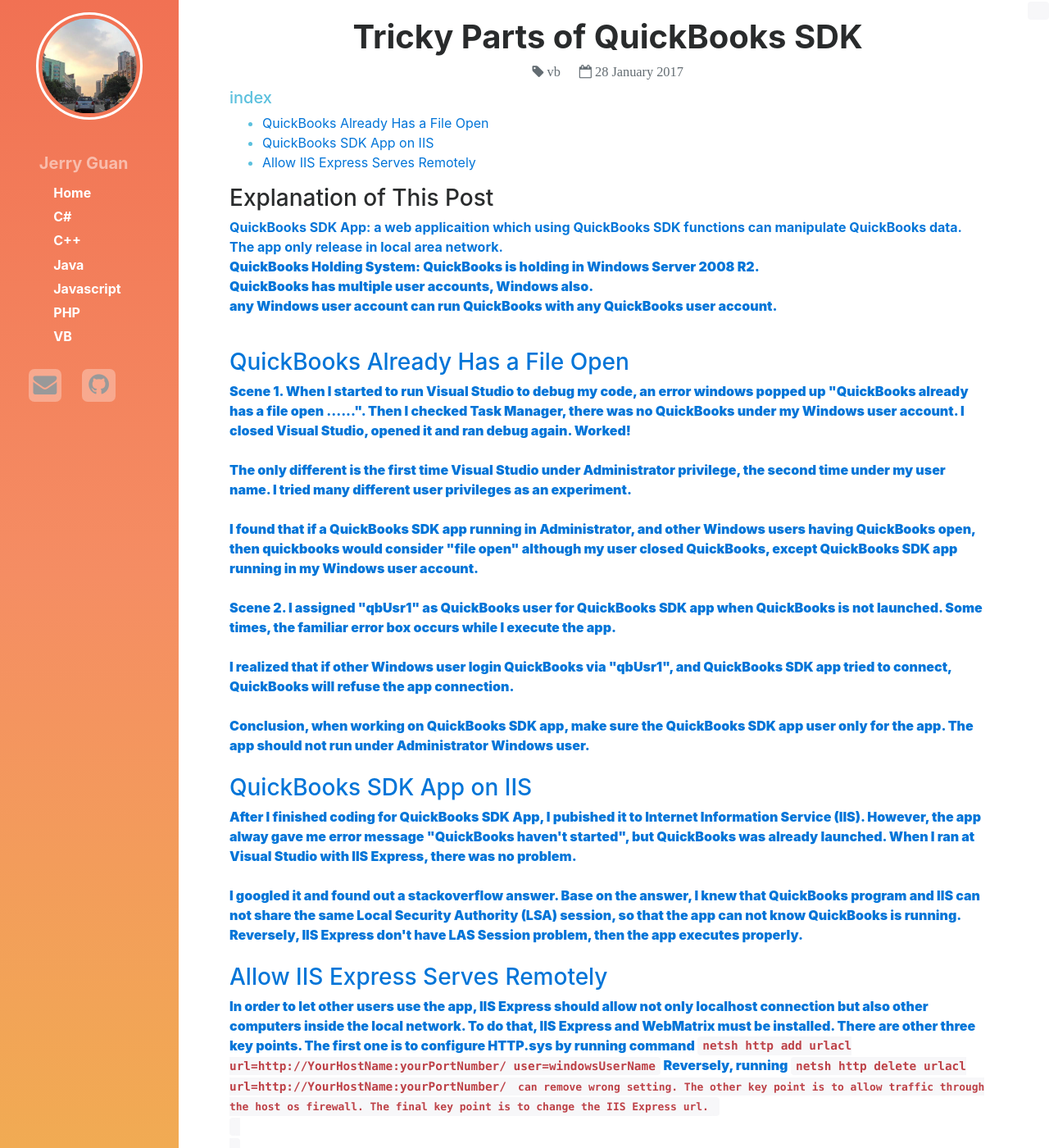
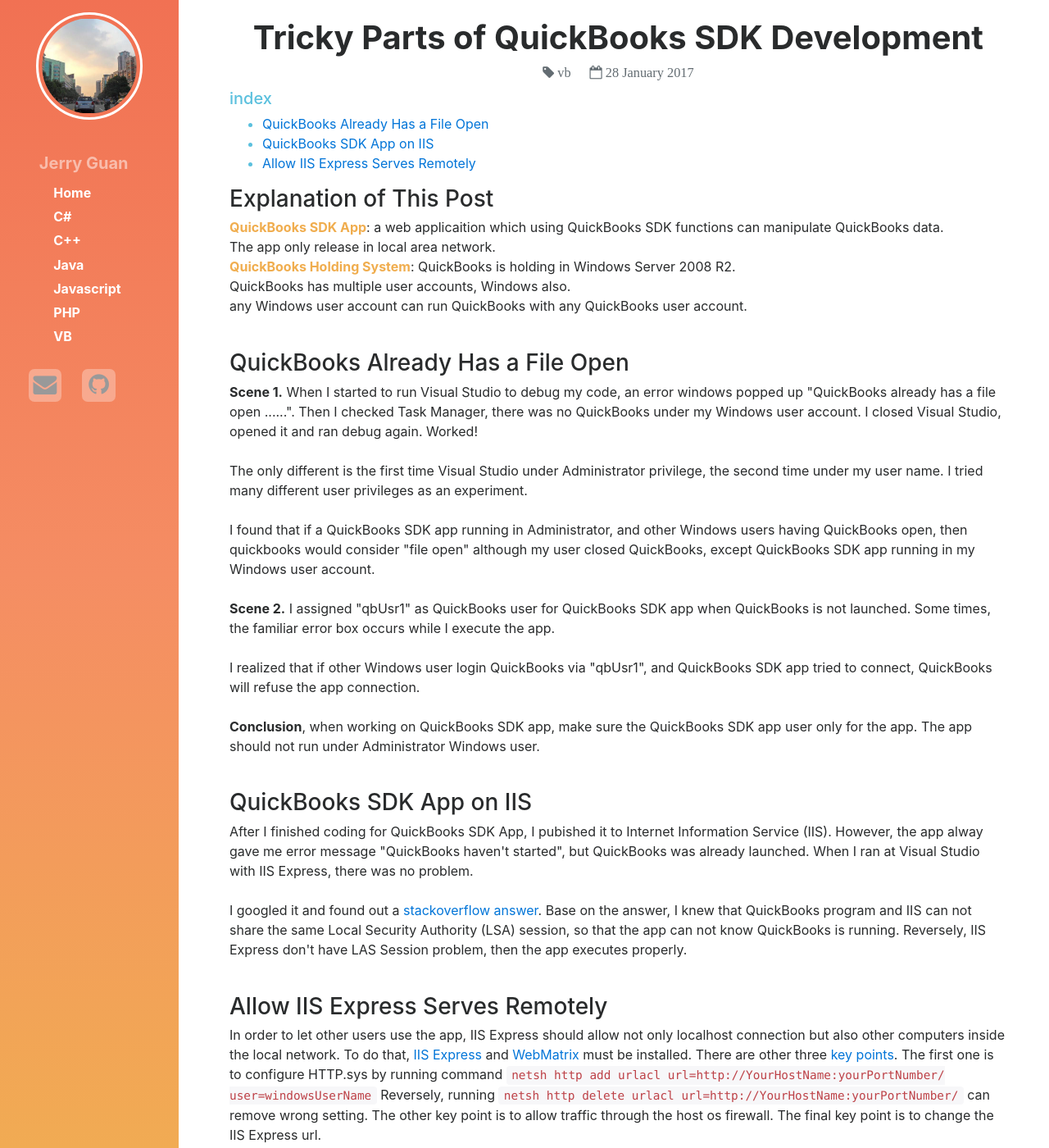
Before and after one commit to weg896/weg896.github.io, a Jekyll site: the page built from _posts/2017-01-28-Tricky-Parts-of-Quickbooks-SDK-Development.html, in a window 1280 px wide and 1400 px high. Shown: the whole window at 82% size. Built offline with Jekyll 4.4.1, drawn with Linux system fonts in a browser that asks for light colours; nearby versions of some CDN libraries; Markdown is read by kramdown in place of the engine named in the settings; a style sheet for code colours, icons or effects is not loaded.

Commit message:
fix line probmels

```diff
--- a/_layouts/default.html
+++ b/_layouts/default.html
@@ -51,17 +53,20 @@
             </div>
         </ul>
     </div>
-    <div class="blog-container">
+    <div class="blog-container cd-container">
         <div class="blog-nav-mapping">
             <p>Welcome!</p>
         </div>
         <div class="blog-content">
-           {{content}}
+            {{content}}
         </div>
-
+        <a href="#0" class="cd-top">
+            <i class="fa fa-arrow-up" aria-hidden="true"></i>
+        </a>
     </div>
-    <script src="https://code.jquery.com/jquery-3.1.1.slim.min.js"
-        integrity="sha384-A7FZj7v+d/sdmMqp/nOQwliLvUsJfDHW+k9Omg/a/EheAdgtzNs3hpfag6Ed950n"
+    <script
+        src="https://code.jquery.com/jquery-3.1.1.min.js"
+        integrity="sha256-hVVnYaiADRTO2PzUGmuLJr8BLUSjGIZsDYGmIJLv2b8="
         crossorigin="anonymous"></script>
     <script src="https://cdnjs.cloudflare.com/ajax/libs/tether/1.4.0/js/tether.min.js"
         integrity="sha384-DztdAPBWPRXSA/3eYEEUWrWCy7G5KFbe8fFjk5JAIxUYHKkDx6Qin1DkWx51bBrb"
@@ -70,6 +75,7 @@
         integrity="sha384-vBWWzlZJ8ea9aCX4pEW3rVHjgjt7zpkNpZk+02D9phzyeVkE+jo0ieGizqPLForn"
         crossorigin="anonymous"></script>
     <script src="https://cdnjs.cloudflare.com/ajax/libs/highlight.js/9.9.0/highlight.min.js"></script>
+    <script src="{{ site.url }}/js/backtop.js"></script>
     <script>hljs.initHighlightingOnLoad();</script>
 </body>
 </html>
--- a/_posts/2017-01-28-Tricky-Parts-of-Quickbooks-SDK.html
+++ b/_posts/2017-01-28-Tricky-Parts-of-Quickbooks-SDK-Development.html
@@ -1,6 +1,6 @@
 ---
 layout: default
-title: Tricky Parts of QuickBooks SDK
+title: Tricky Parts of QuickBooks SDK Development
 meta: "When using QuickBooks SDK for web application, there are many tricky parts like traps"
 date: 2017-01-28
 category: vb
@@ -17,9 +17,9 @@
     </div>
     <h3>Explanation of This Post</h3>
     <article>
-        <strong class="text-primary">QuickBooks SDK App</srtong>: a web applicaition which using QuickBooks SDK functions can manipulate QuickBooks data.<br/>
+        <strong class="text-warning">QuickBooks SDK App</strong>: a web applicaition which using QuickBooks SDK functions can manipulate QuickBooks data.<br/>
                 &#09;&#09;The app only release in local area network.<br/>
-        <strong class="text-primary">QuickBooks Holding System</srtong>: QuickBooks is holding in Windows Server 2008 R2.<br/>
+        <strong class="text-warning">QuickBooks Holding System</strong>: QuickBooks is holding in Windows Server 2008 R2.<br/>
                 &#09;&#09;QuickBooks has multiple user accounts, Windows also.<br/>
                 &#09;&#09;any Windows user account can run QuickBooks with any QuickBooks user account.<br/>
     </article>
@@ -57,7 +57,7 @@
         However, the app alway gave me error message "QuickBooks haven't started", but QuickBooks was already launched.
         When I ran at Visual Studio with IIS Express, there was no problem.
         <br/><br/>
-        I googled it and found out a <a href="http://stackoverflow.com/questions/27977822/connect-to-already-open-quickbooks-instance-via-qbxml">stackoverflow answer.
+        I googled it and found out a <a href="http://stackoverflow.com/questions/27977822/connect-to-already-open-quickbooks-instance-via-qbxml">stackoverflow answer</a>.
         Base on the answer, I knew that QuickBooks program and IIS can not share the same Local Security Authority (LSA) session,
         so that the app can not know QuickBooks is running. Reversely, IIS Express don't have LAS Session problem,
         then the app executes properly.
@@ -71,7 +71,7 @@
         <a href="https://www.microsoft.com/web/webmatrix/">WebMatrix</a> must be installed.
         There are other three <a href="https://blogs.iis.net/vaidyg/serving-external-traffic-with-webmatrix-beta">key points</a>.
         The first one is to configure HTTP.sys by running command <code>netsh http add urlacl url=http://YourHostName:yourPortNumber/ user=windowsUserName</code>
-        Reversely, running <code>netsh http delete urlacl url=http://YourHostName:yourPortNumber/<code> can remove wrong setting.
+        Reversely, running <code>netsh http delete urlacl url=http://YourHostName:yourPortNumber/</code> can remove wrong setting.
         The other key point is to allow traffic through the host os firewall.
         The final key point is to change the IIS Express url.
     </article>
--- /dev/null
+++ b/css/backtop.css
@@ -0,0 +1,38 @@
+
+.cd-top {
+  display: inline-block;
+  height: 25px;
+  width: 25px;
+  position: fixed;
+  bottom: 15px;
+  right: 15px;
+  /* image replacement properties */
+  overflow: hidden;
+  white-space: nowrap;
+  background: rgba(241, 113, 83, 0.8);
+  visibility: hidden;
+  opacity: 0;
+  border-radius: 15%;
+  -webkit-transition: opacity .3s 0s, visibility 0s .3s;
+  -moz-transition: opacity .3s 0s, visibility 0s .3s;
+  transition: opacity .3s 0s, visibility 0s .3s;
+}
+.cd-top.cd-is-visible, .cd-top:hover {
+  -webkit-transition: opacity .3s 0s, visibility 0s 0s;
+  -moz-transition: opacity .3s 0s, visibility 0s 0s;
+  transition: opacity .3s 0s, visibility 0s 0s;
+}
+.cd-top.cd-is-visible {
+  /* the button becomes visible */
+  visibility: visible;
+  opacity: 1;
+}
+
+.cd-top:hover {
+  background-color: rgb(241, 113, 83);
+  opacity: 1;
+}
+.cd-top i{
+  margin:5px;
+  color:white;
+}
--- /dev/null
+++ b/js/backtop.js
@@ -0,0 +1,29 @@
+jQuery(document).ready(function($){
+	// browser window scroll (in pixels) after which the "back to top" link is shown
+	var offset = 300,
+		//browser window scroll (in pixels) after which the "back to top" link opacity is reduced
+		offset_opacity = 1200,
+		//duration of the top scrolling animation (in ms)
+		scroll_top_duration = 700,
+		//grab the "back to top" link
+		$back_to_top = $('.cd-top');
+
+	//hide or show the "back to top" link
+	$(window).scroll(function(){
+		if( $(this).scrollTop() > offset ){
+			$back_to_top.addClass('cd-is-visible')
+		}else{
+			$back_to_top.removeClass('cd-is-visible');
+		}
+	});
+
+	//smooth scroll to top
+	$back_to_top.on('click', function(event){
+		event.preventDefault();
+		$('body').animate({
+			scrollTop: 0 ,
+		 	}, scroll_top_duration
+		);
+	});
+
+});
```
Also changed, not shown: other parts of _layouts/default.html (+2 -0 lines).
